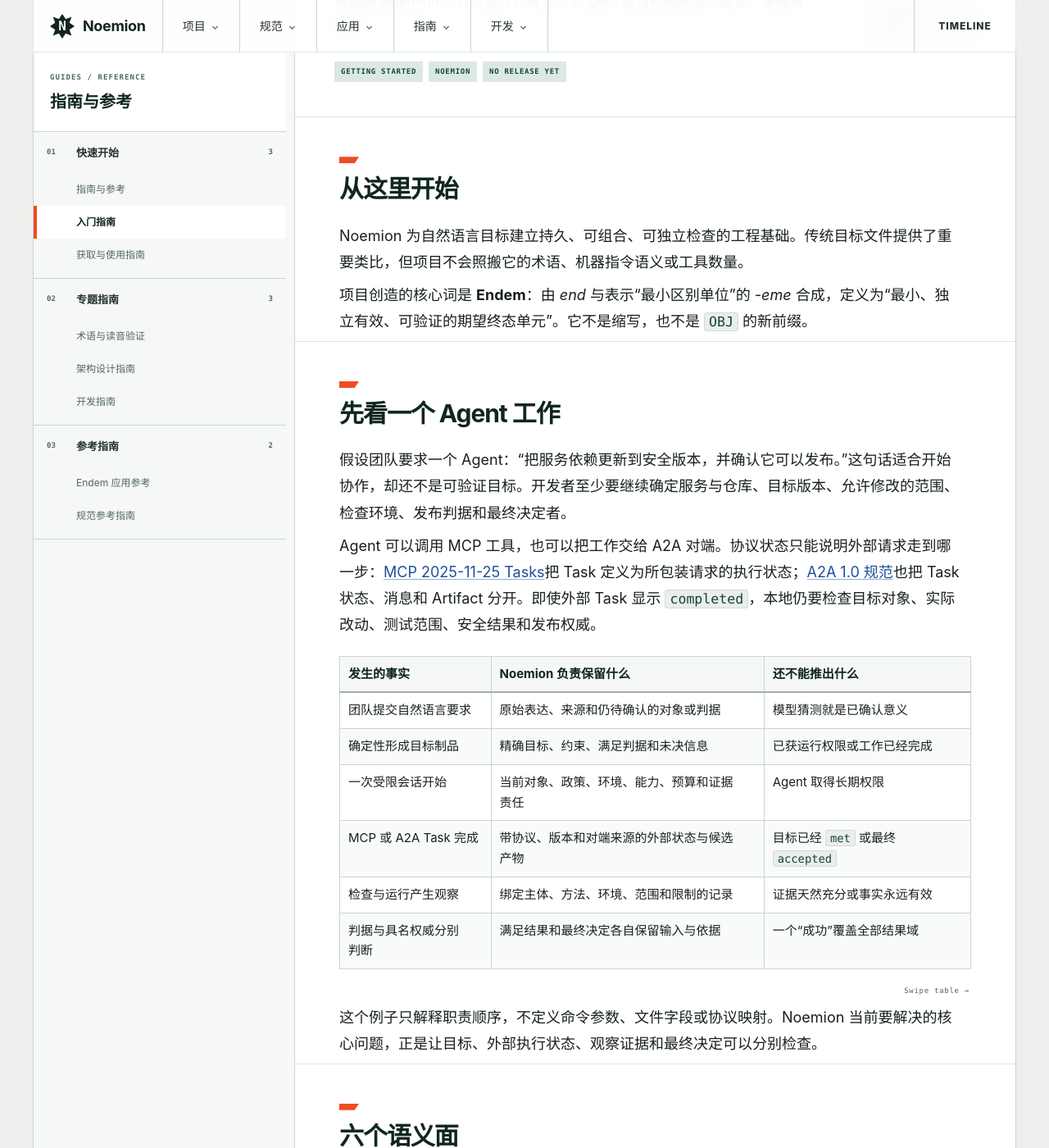
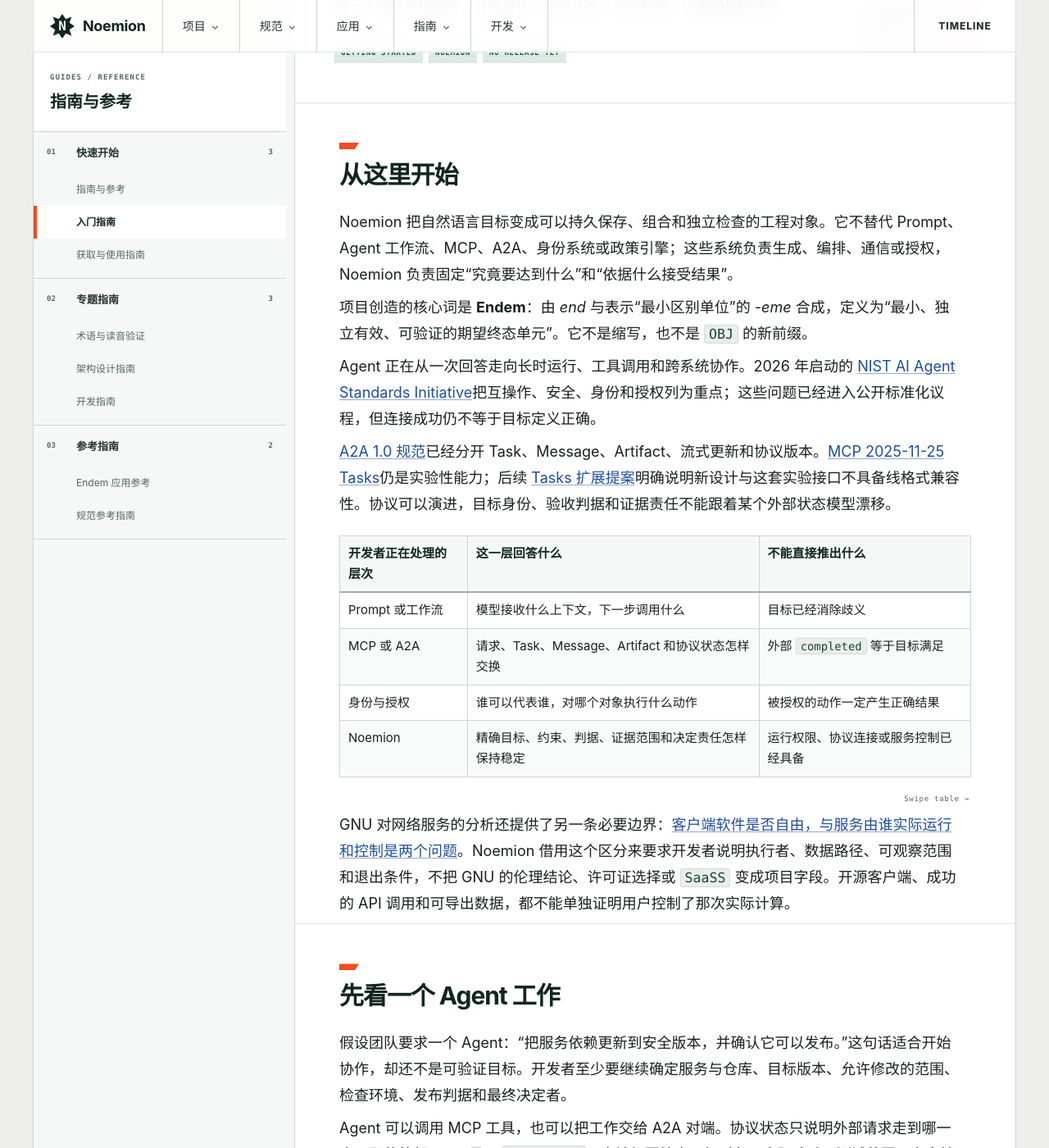
Before and after one commit to Noemion/noemion.github.io, a Jekyll site: the page built from docs/getting-started.md, in a window 1280 px wide and 1400 px high, scrolled down 294 px. Shown: the whole window at 82% size. Built offline with Jekyll 4.4.1, drawn with Linux system fonts in a browser that asks for light colours; some of the changed text lies outside the part shown.

Commit message:
docs(onboarding): clarify agent protocol boundaries

```diff
--- a/docs/getting-started.md
+++ b/docs/getting-started.md
@@ -9,22 +9,35 @@
 manual_order: 1
 nav_title: "入门指南"
 page_heading: "Noemion 入门指南"
-page_lead: "先理解 Noemion 为什么存在，再认识 Endem 及目标的形成、组合、装载与验收。"
-summary: "先理解 Noemion 为什么存在，再认识 Endem 及目标的形成、组合、装载与验收。"
+page_lead: "用一个依赖升级案例，分清目标、协议状态、运行权限、证据和最终决定。"
+summary: "用一个依赖升级案例，理解 Noemion 与 Agent 协议、授权和服务控制的边界。"
 badges: ["Getting Started", "Noemion", "No Release Yet"]
 ---
 
 ## 从这里开始
 
-Noemion 为自然语言目标建立持久、可组合、可独立检查的工程基础。传统目标文件提供了重要类比，但项目不会照搬它的术语、机器指令语义或工具数量。
+Noemion 把自然语言目标变成可以持久保存、组合和独立检查的工程对象。它不替代 Prompt、Agent 工作流、MCP、A2A、身份系统或政策引擎；这些系统负责生成、编排、通信或授权，Noemion 负责固定“究竟要达到什么”和“依据什么接受结果”。
 
 项目创造的核心词是 **Endem**：由 *end* 与表示“最小区别单位”的 *-eme* 合成，定义为“最小、独立有效、可验证的期望终态单元”。它不是缩写，也不是 `OBJ` 的新前缀。
+
+Agent 正在从一次回答走向长时运行、工具调用和跨系统协作。2026 年启动的 [NIST AI Agent Standards Initiative](https://www.nist.gov/artificial-intelligence/ai-agent-standards-initiative)把互操作、安全、身份和授权列为重点；这些问题已经进入公开标准化议程，但连接成功仍不等于目标定义正确。
+
+[A2A 1.0 规范](https://a2a-protocol.org/v1.0.0/specification/)已经分开 Task、Message、Artifact、流式更新和协议版本。[MCP 2025-11-25 Tasks](https://modelcontextprotocol.io/specification/2025-11-25/basic/utilities/tasks)仍是实验性能力；后续 [Tasks 扩展提案](https://modelcontextprotocol.io/seps/2663-tasks-extension)明确说明新设计与这套实验接口不具备线格式兼容性。协议可以演进，目标身份、验收判据和证据责任不能跟着某个外部状态模型漂移。
+
+| 开发者正在处理的层次 | 这一层回答什么 | 不能直接推出什么 |
+| --- | --- | --- |
+| Prompt 或工作流 | 模型接收什么上下文，下一步调用什么 | 目标已经消除歧义 |
+| MCP 或 A2A | 请求、Task、Message、Artifact 和协议状态怎样交换 | 外部 `completed` 等于目标满足 |
+| 身份与授权 | 谁可以代表谁，对哪个对象执行什么动作 | 被授权的动作一定产生正确结果 |
+| Noemion | 精确目标、约束、判据、证据范围和决定责任怎样保持稳定 | 运行权限、协议连接或服务控制已经具备 |
+
+GNU 对网络服务的分析还提供了另一条必要边界：[客户端软件是否自由，与服务由谁实际运行和控制是两个问题](https://www.gnu.org/philosophy/network-services-arent-free-or-nonfree.html)。Noemion 借用这个区分来要求开发者说明执行者、数据路径、可观察范围和退出条件，不把 GNU 的伦理结论、许可证选择或 `SaaSS` 变成项目字段。开源客户端、成功的 API 调用和可导出数据，都不能单独证明用户控制了那次实际计算。
 
 ## 先看一个 Agent 工作
 
 假设团队要求一个 Agent：“把服务依赖更新到安全版本，并确认它可以发布。”这句话适合开始协作，却还不是可验证目标。开发者至少要继续确定服务与仓库、目标版本、允许修改的范围、检查环境、发布判据和最终决定者。
 
-Agent 可以调用 MCP 工具，也可以把工作交给 A2A 对端。协议状态只能说明外部请求走到哪一步：[MCP 2025-11-25 Tasks](https://modelcontextprotocol.io/specification/2025-11-25/basic/utilities/tasks)把 Task 定义为所包装请求的执行状态；[A2A 1.0 规范](https://a2a-protocol.org/v1.0.0/specification/)也把 Task 状态、消息和 Artifact 分开。即使外部 Task 显示 `completed`，本地仍要检查目标对象、实际改动、测试范围、安全结果和发布权威。
+Agent 可以调用 MCP 工具，也可以把工作交给 A2A 对端。协议状态只说明外部请求走到哪一步。即使外部 Task 显示 `completed`，本地仍要检查目标对象、实际改动、测试范围、安全结果和发布权威。
 
 | 发生的事实 | Noemion 负责保留什么 | 还不能推出什么 |
 | --- | --- | --- |
--- a/index.html
+++ b/index.html
@@ -16,7 +16,7 @@
         <a class="portal-button portal-button-secondary" href="architecture/endem-lifecycle.html"><span>查看 Endem 生命周期</span><span aria-hidden="true">→</span></a>
       </div>
       <div class="portal-introduction-meta" aria-label="项目当前边界">
-        <span><i aria-hidden="true"></i>当前策略 · 规范与安全核心</span>
+        <span><i aria-hidden="true"></i>当前策略 · 规范与安全边界设计</span>
       </div>
     </div>
 
```
Also changed, not shown: content-quality-audit.md (+8 -0 lines).
